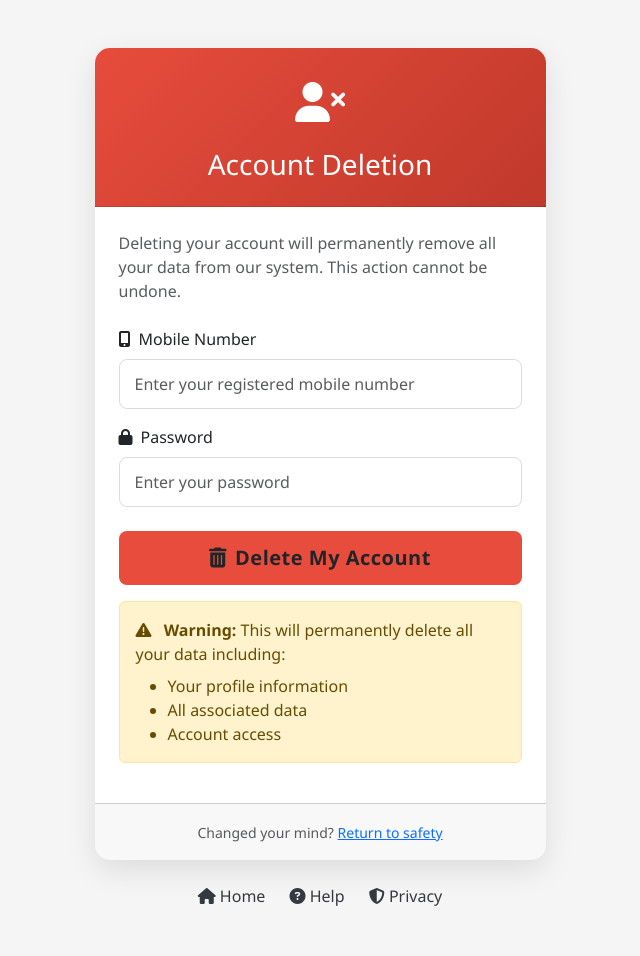
After one commit to abdur-developer/orian, a PHP site: page /orian/del_account.php in a window 1280 px wide. The commit adds this page. Shown: the whole page, without its empty margins (320-960 px from the left). Run offline with PHP 8.4, Linux system fonts and the light colour scheme.

Commit message:
fix and SEC

```diff
--- a/admin/sec/messages.php
+++ b/admin/sec/messages.php
@@ -66,7 +66,7 @@
                             <?php while($row = $result->fetch_assoc()): ?>
                             <tr>
                                 <td>
-                                    <?php $row["name"] = "ABDUR"; ?>
+                                    <?php //$row["name"] = "ABDUR"; ?>
                                     <div class="d-flex align-items-center">
                                         <div class="avatar me-2">
                                             <img src="https://ui-avatars.com/api/?name=<?= urlencode($row["name"]) ?>&background=random" class="rounded-circle" width="30" alt="User Avatar">
--- a/auth.php
+++ b/auth.php
@@ -4,7 +4,7 @@
 <head>
     <meta charset="UTF-8">
     <meta name="viewport" content="width=device-width, initial-scale=1.0">
-    <title>auth | Abdur Rahman</title>
+    <title>auth securely</title>
     <link rel="preconnect" href="https://fonts.googleapis.com">
     <link rel="preconnect" href="https://fonts.gstatic.com" crossorigin>
     <script src="https://cdn.jsdelivr.net/npm/sweetalert2@11"></script>
--- /dev/null
+++ b/del_account.php
@@ -0,0 +1,244 @@
+<?php
+session_start();
+
+require 'include/dbcon.php';
+
+$message = "";
+
+// Handle form submit
+if ($_SERVER['REQUEST_METHOD'] === 'POST') {
+    $number = trim($_POST['number']);
+    $password = trim($_POST['password']);
+
+    // Input validation
+    if (empty($number) || empty($password)) {
+        $message = '<div class="alert alert-warning">Please fill all fields</div>';
+    } else {
+        // Start transaction
+        $conn->begin_transaction();
+
+        try {
+            // Get user data with password verification
+            $stmt = $conn->prepare("SELECT * FROM users WHERE number = ?");
+            $stmt->bind_param("s", $number);
+            $stmt->execute();
+            $result = $stmt->get_result();
+
+            if ($userData = $result->fetch_assoc()) {
+                // Verify password (assuming passwords are hashed)
+                if (password_verify($password, $userData['password'])) {
+                    // Prepare column names for del_user (same as users table)
+                    $columns = implode(", ", array_keys($userData));
+                    $placeholders = implode(", ", array_fill(0, count($userData), "?"));
+                    $types = str_repeat("s", count($userData)); // All params as strings for simplicity
+
+                    // Archive user - dynamically insert all columns
+                    $stmtInsert = $conn->prepare("INSERT INTO del_user ($columns) VALUES ($placeholders)");
+
+                    // Create array of values in the same order as columns
+                    $values = array_values($userData);
+                    $stmtInsert->bind_param($types, ...$values);
+                    $stmtInsert->execute();
+
+                    // Delete from users
+                    $stmtDelete = $conn->prepare("DELETE FROM users WHERE id = ?");
+                    $stmtDelete->bind_param("i", $userData['id']);
+                    $stmtDelete->execute();
+
+                    // Commit transaction
+                    $conn->commit();
+
+                    // Clear session
+                    session_unset();
+                    session_destroy();
+
+                    $message = '<div class="alert alert-success">
+                        <i class="fas fa-check-circle"></i> Account deleted successfully. Goodbye!
+                    </div>';
+                } else {
+                    throw new Exception("Invalid credentials");
+                }
+            } else {
+                throw new Exception("Invalid credentials");
+            }
+        } catch (Exception $e) {
+            $conn->rollback();
+            $message = '<div class="alert alert-danger">
+                <i class="fas fa-exclamation-triangle"></i> Invalid mobile number or password
+            </div>';
+        }
+    }
+}
+?>
+<!DOCTYPE html>
+<html lang="bn">
+    <head>
+        <meta charset="UTF-8">
+        <meta name="viewport" content="width=device-width, initial-scale=1.0">
+        <title>Account Deletion | Our Service</title>
+        <link href="https://cdn.jsdelivr.net/npm/bootstrap@5.3.0/dist/css/bootstrap.min.css" rel="stylesheet">
+        <link rel="stylesheet" href="https://cdnjs.cloudflare.com/ajax/libs/font-awesome/6.4.0/css/all.min.css">
+        <style>
+            :root {
+                --primary-color: #e74c3c;
+                --secondary-color: #f8f9fa;
+                --dark-color: #343a40;
+            }
+
+            body {
+                background-color: #f5f5f5;
+                font-family: 'Segoe UI', Tahoma, Geneva, Verdana, sans-serif;
+            }
+
+            .delete-card {
+                border-radius: 15px;
+                border: none;
+                box-shadow: 0 10px 30px rgba(0, 0, 0, 0.1);
+                overflow: hidden;
+                transition: transform 0.3s ease;
+            }
+
+            .delete-card:hover {
+                transform: translateY(-5px);
+            }
+
+            .card-header {
+                background: linear-gradient(135deg, var(--primary-color), #c0392b);
+                padding: 1.5rem;
+                text-align: center;
+            }
+
+            .delete-icon {
+                font-size: 2.5rem;
+                margin-bottom: 1rem;
+                color: white;
+            }
+
+            .form-control {
+                border-radius: 8px;
+                padding: 12px 15px;
+                border: 1px solid #ddd;
+            }
+
+            .form-control:focus {
+                border-color: var(--primary-color);
+                box-shadow: 0 0 0 0.25rem rgba(231, 76, 60, 0.25);
+            }
+
+            .btn-delete {
+                background-color: var(--primary-color);
+                border: none;
+                border-radius: 8px;
+                padding: 12px;
+                font-weight: 600;
+                letter-spacing: 0.5px;
+                transition: all 0.3s;
+            }
+
+            .btn-delete:hover {
+                background-color: #c0392b;
+                transform: translateY(-2px);
+            }
+
+            .warning-text {
+                color: var(--primary-color);
+                font-weight: 500;
+            }
+
+            .footer-links {
+                margin-top: 1.5rem;
+                text-align: center;
+            }
+
+            .footer-links a {
+                color: var(--dark-color);
+                text-decoration: none;
+                margin: 0 10px;
+            }
+
+            .footer-links a:hover {
+                color: var(--primary-color);
+            }
+        </style>
+    </head>
+    <body>
+        <div class="container py-5">
+            <div class="row justify-content-center">
+                <div class="col-md-6 col-lg-5">
+                    <div class="delete-card card">
+                        <div class="card-header">
+                            <div class="delete-icon">
+                                <i class="fas fa-user-times"></i>
+                            </div>
+                            <h3 class="text-white mb-0">Account Deletion</h3>
+                        </div>
+                        <div class="card-body p-4">
+                            <?php echo $message; ?>
+
+                            <p class="text-muted mb-4">
+                                Deleting your account will permanently remove all your data from our system.
+                                This action cannot be undone.
+                            </p>
+
+                            <form method="POST" id="deleteForm">
+
+                                <div class="mb-3">
+                                    <label for="number" class="form-label">
+                                        <i class="fas fa-mobile-alt me-2"></i>Mobile Number
+                                    </label>
+                                    <input type="text" name="number" id="number" class="form-control"
+                                        placeholder="Enter your registered mobile number" required>
+                                </div>
+
+                                <div class="mb-4">
+                                    <label for="password" class="form-label">
+                                        <i class="fas fa-lock me-2"></i>Password
+                                    </label>
+                                    <input type="password" name="password" id="password" class="form-control"
+                                        placeholder="Enter your password" required>
+                                </div>
+
+                                <div class="d-grid mb-3">
+                                    <button type="submit" class="btn btn-delete btn-lg">
+                                        <i class="fas fa-trash-alt me-2"></i>Delete My Account
+                                    </button>
+                                </div>
+
+                                <div class="alert alert-warning">
+                                    <i class="fas fa-exclamation-triangle me-2"></i>
+                                    <strong>Warning:</strong> This will permanently delete all your data including:
+                                    <ul class="mt-2 mb-0">
+                                        <li>Your profile information</li>
+                                        <li>All associated data</li>
+                                        <li>Account access</li>
+                                    </ul>
+                                </div>
+                            </form>
+                        </div>
+                        <div class="card-footer text-center py-3">
+                            <small class="text-muted">
+                                Changed your mind? <a href="auth.php">Return to safety</a>
+                            </small>
+                        </div>
+                    </div>
+
+                    <div class="footer-links mt-4">
+                        <a href="#"><i class="fas fa-home"></i> Home</a>
+                        <a href="#"><i class="fas fa-question-circle"></i> Help</a>
+                        <a href="#"><i class="fas fa-shield-alt"></i> Privacy</a>
+                    </div>
+                </div>
+            </div>
+        </div>
+
+        <script src="https://cdn.jsdelivr.net/npm/bootstrap@5.3.0/dist/js/bootstrap.bundle.min.js"></script>
+        <script>
+            // Confirm before deletion
+            document.getElementById('deleteForm').addEventListener('submit', function(e) {
+                if (!confirm('Are you absolutely sure you want to delete your account? This cannot be undone.')) {
+                    e.preventDefault();
+                }
+            });
+        </script>
+    </body>
+</html>
--- a/include/dbcon.php
+++ b/include/dbcon.php
@@ -17,14 +17,14 @@
     mysqli_set_charset($conn, "utf8");
 
     function encryptSt($text){
-        $enc = openssl_encrypt($text, "AES-128-ECB", "Abdur12345678901", OPENSSL_RAW_DATA);
+        $enc = openssl_encrypt($text, "AES-128-ECB", "Abdur01709409266", OPENSSL_RAW_DATA);
         return base64_encode($enc);
     }
 
     function decryptSt($text){
         $txt = str_replace(' ', '+', $text);
         $dec = base64_decode($txt);
-        return openssl_decrypt($dec, "AES-128-ECB", "Abdur12345678901", OPENSSL_RAW_DATA);
+        return openssl_decrypt($dec, "AES-128-ECB", "Abdur01709409266", OPENSSL_RAW_DATA);
     }
     function verifyPassword($password, $hash) {
         return password_verify($password, $hash);
--- a/section/nav.php
+++ b/section/nav.php
@@ -1,7 +1,7 @@
 <style>
     /* Floating Elements */
     .floating {
-        position: absolute;
+        position: fixed;
         animation: floating 6s ease-in-out infinite;
         z-index: 0;
         opacity: 0.1;
```
Also changed, not shown: important.php (added, +27 -0 lines), section/header.php (+25 -1 lines), section/hero.php (+6 -4 lines), shfgo9sdhasdlhcfishdfgvbsiogvb.php (deleted, +0 -19 lines).
